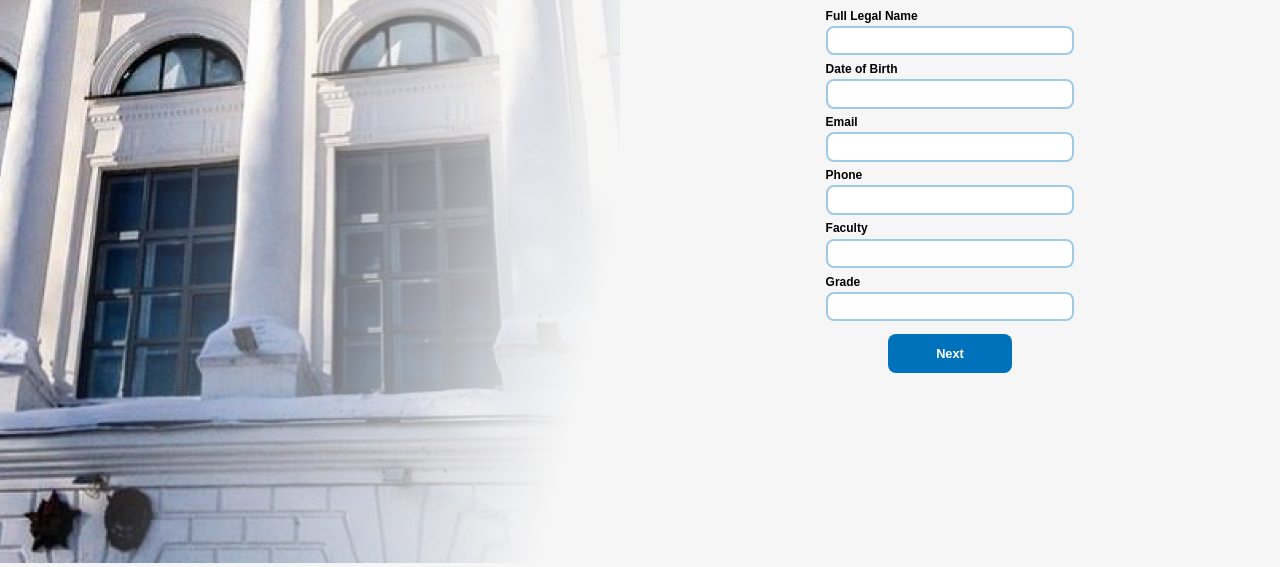
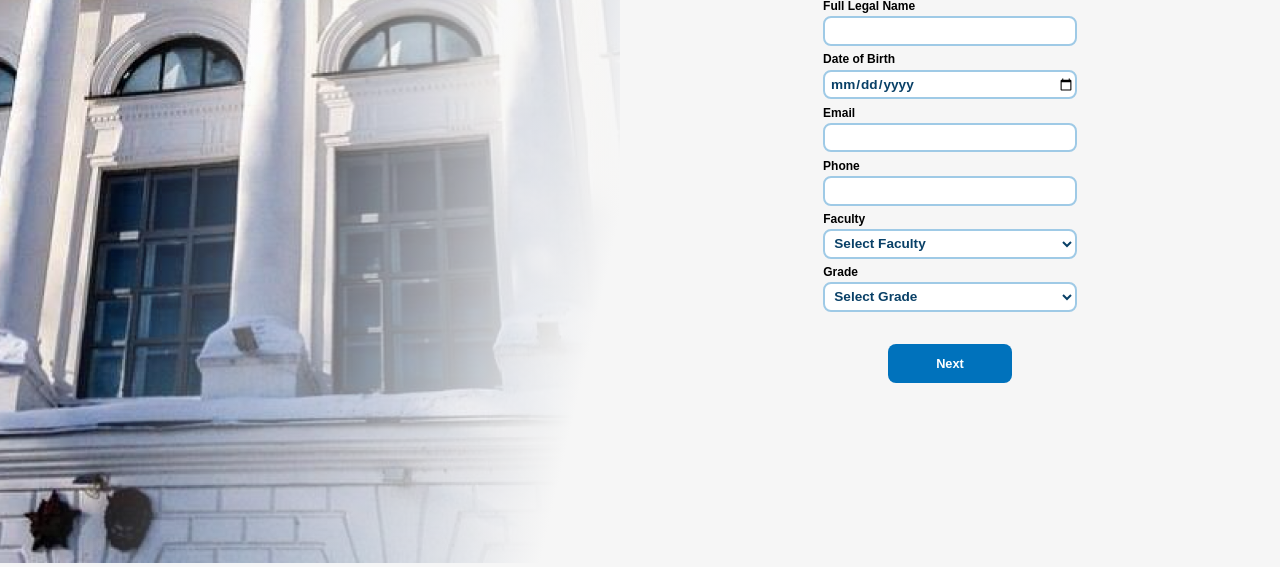
Before and after one commit to yogarsdna/Website-SDP, a plain HTML site: page register.html in a window 1280 px wide. Shown: the part 253-820 px from the top of the page. Drawn offline with Linux system fonts and the light colour scheme.

Commit message:
Update register form and avatar

```diff
--- a/register.html
+++ b/register.html
@@ -6,15 +6,12 @@
     <title>Register Form</title>
     <!-- <link rel="stylesheet" href="style.css" /> -->
     <link rel="stylesheet" href="styleform.css" />
-    <link rel="icon" href="images/logo.png">
+    <link rel="icon" href="images/logo.png" />
   </head>
 
   <body>
-
     <div class="container">
-
       <div class="left-column">
-
         <!-- Content for the left column goes here -->
         <!-- Content for the left column goes here -->
         <div class="image-container">
@@ -38,13 +35,7 @@
         </div>
         <div class="Group4">
           <div class="input-instruction left-align">Date of Birth</div>
-              <input
-                type="text"
-                id="dob"
-                name="dob"
-                class="input-box"
-                required
-              />
+          <input type="date" id="dob" name="dob" class="input-box" required />
         </div>
         <div class="Group5">
           <div class="input-instruction left-align">Email</div>
@@ -68,30 +59,25 @@
         </div>
         <div class="Group7">
           <div class="input-instruction left-align">Faculty</div>
-          <input
-            type="text"
-            id="faculty"
-            name="faculty"
-            class="input-box"
-            required
-          />
+          <select id="faculty" name="faculty" required>
+            <option value="" disabled selected>Select Faculty</option>
+            <option value="faculty1">Faculty 1</option>
+            <option value="faculty2">Faculty 2</option>
+            <option value="faculty3">Faculty 3</option>
+          </select>
         </div>
         <div class="Group8">
           <div class="input-instruction left-align">Grade</div>
-          <input
-            type="text"
-            id="grade"
-            name="grade"
-            class="input-box"
-            required
-          />
+          <select id="grade" name="grade" required>
+            <option value="" disabled selected>Select Grade</option>
+            <option value="grade1">Grade 1</option>
+            <option value="grade2">Grade 2</option>
+            <option value="grade3">Grade 3</option>
+          </select>
         </div>
 
-      <button class="button1">Next</button>
-
+        <button class="button2"><a class="plain" href="avatar.html">Next</a></button>
       </div>
-
     </div>
-
   </body>
 </html>
--- a/styleform.css
+++ b/styleform.css
@@ -86,6 +86,17 @@ html {
   margin-bottom: 3vh;
 }
 
+.header2 {
+  font-style: normal;
+  line-height: normal;
+  width: 19.125vw;
+  margin-bottom: 3vh;
+  color: black;
+  font-size: 20px;
+  font-family: Arial;
+  font-weight: 400;
+}
+
 .input-instruction {
   color: #000;
   font-family: Arial;
@@ -111,6 +122,8 @@ html {
   font-style: normal;
   font-weight: 700;
   line-height: normal;
+
+  padding-left: 5px;
 }
 
 .forgot {
@@ -145,6 +158,26 @@ html {
   line-height: normal;
 }
 
+.button2 {
+  margin-top: 2vw;
+  width: 9.625vw;
+  height: 3.0625vw;
+  flex-shrink: 0;
+  border-radius: 0.625vw;
+  border: none;
+  background: #0072bc;
+
+  cursor: pointer;
+
+  color: #fff;
+  text-align: center;
+  font-family: Arial;
+  font-size: 1vw;
+  font-style: normal;
+  font-weight: 700;
+  line-height: normal;
+}
+
 .SignUp {
   width: 306px;
   text-align: center;
@@ -156,6 +189,8 @@ html {
 
   cursor: pointer;
   margin-top: 1vw;
+
+  text-decoration: none;
 }
 
 .Logo {
@@ -163,3 +198,43 @@ html {
   height: 155.12px;
   margin-bottom: 20px;
 }
+
+select {
+  width: 19.8vw;
+  height: 2.3vw;
+  flex-shrink: 0;
+  border-radius: 0.625vw;
+  border: 2px solid #9fcae6;
+  background: #fff;
+  margin-bottom: 0.5vw;
+
+  color: #094067;
+  font-family: Arial;
+  font-size: 0.85rem;
+  font-style: normal;
+  font-weight: 700;
+  line-height: normal;
+
+  padding-left: 5px;
+}
+
+.Skip {
+  width: 306px;
+  text-align: center;
+  color: #838383;
+  font-size: 15px;
+  font-family: Arial;
+  font-weight: 700;
+  word-wrap: break-word;
+
+  cursor: pointer;
+  margin-top: 1vw;
+
+  text-decoration: none;
+}
+
+.plain{
+  background-color: transparent;
+  text-decoration: none;
+  color: white;
+}
```
Also changed, not shown: avatar.html (added, +45 -0 lines), index.html (+2 -9 lines). Lines whose indentation alone changed are shown as unchanged.
